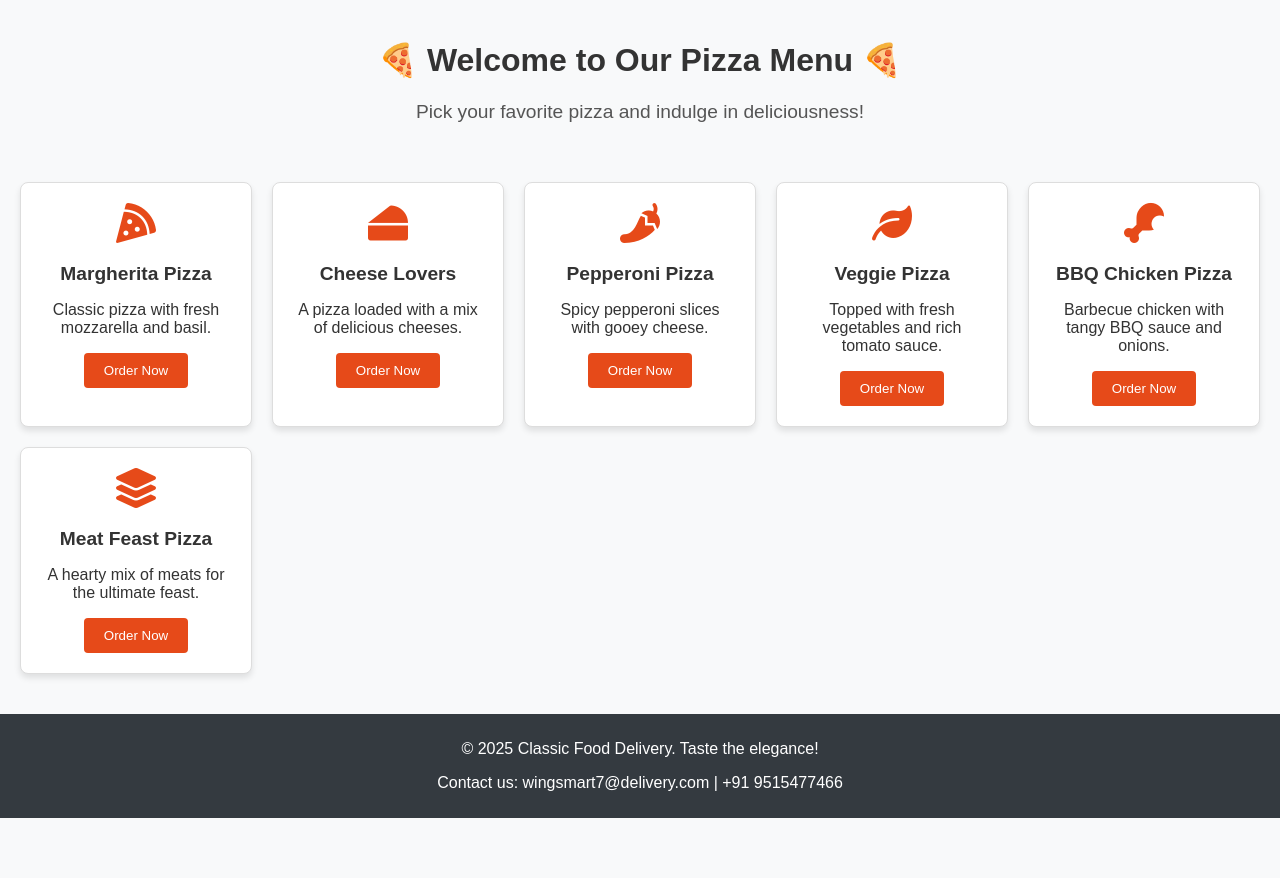
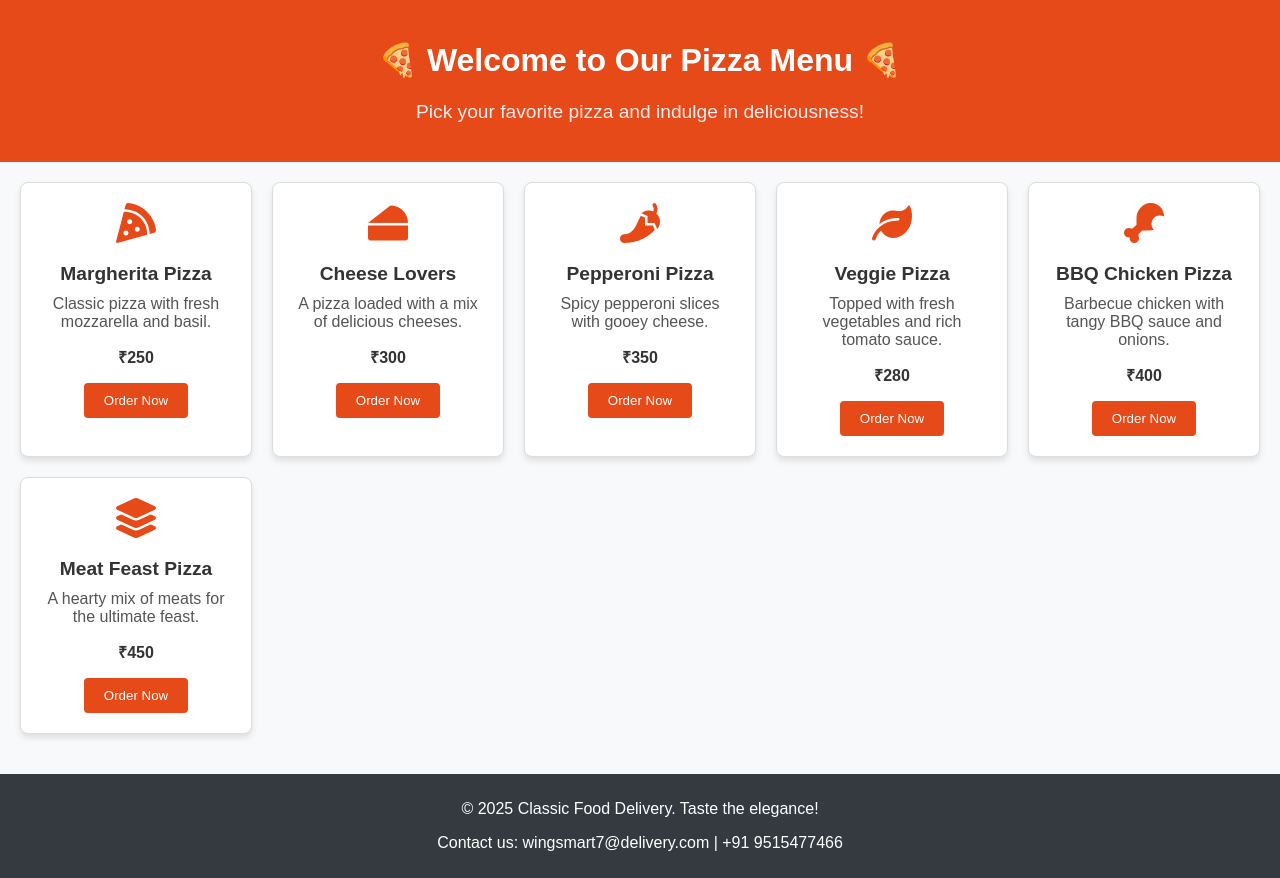
Before and after one commit to Ramnaidunara/online-food, a plain HTML site: page pizza.html in a window 1280 px wide. Before the commit the page ends 818 px from the top, so only its background shows below. Drawn offline with Linux system fonts and the light colour scheme.

Commit message:
chsanges

```diff
--- a/pizza.html
+++ b/pizza.html
@@ -21,13 +21,19 @@
       .header {
         text-align: center;
         padding: 20px;
+        background-color: #e64a19;
+        color: white;
+        position: relative;
       }
       .header h1 {
         font-size: 2em;
       }
       .header p {
         font-size: 1.2em;
-        color: #555;
+        color: #ffebee;
+      }
+      .back-button:hover {
+        background-color: #555;
       }
       .card-container {
         display: grid;
@@ -56,6 +62,14 @@
       .card h3 {
         font-size: 1.2em;
         margin: 10px 0;
+      }
+      .card p {
+        margin: 5px 0 15px;
+        color: #555;
+      }
+      .card .price {
+        font-weight: bold;
+        color: #333;
       }
       .card button {
         background-color: #e64a19;
@@ -88,36 +102,42 @@
         <i class="fas fa-pizza-slice"></i>
         <h3>Margherita Pizza</h3>
         <p>Classic pizza with fresh mozzarella and basil.</p>
+        <p class="price">₹250</p>
         <button>Order Now</button>
       </div>
       <div class="card">
         <i class="fas fa-cheese"></i>
         <h3>Cheese Lovers</h3>
         <p>A pizza loaded with a mix of delicious cheeses.</p>
+        <p class="price">₹300</p>
         <button>Order Now</button>
       </div>
       <div class="card">
         <i class="fas fa-pepper-hot"></i>
         <h3>Pepperoni Pizza</h3>
         <p>Spicy pepperoni slices with gooey cheese.</p>
+        <p class="price">₹350</p>
         <button>Order Now</button>
       </div>
       <div class="card">
         <i class="fas fa-leaf"></i>
         <h3>Veggie Pizza</h3>
         <p>Topped with fresh vegetables and rich tomato sauce.</p>
+        <p class="price">₹280</p>
         <button>Order Now</button>
       </div>
       <div class="card">
         <i class="fas fa-drumstick-bite"></i>
         <h3>BBQ Chicken Pizza</h3>
         <p>Barbecue chicken with tangy BBQ sauce and onions.</p>
+        <p class="price">₹400</p>
         <button>Order Now</button>
       </div>
       <div class="card">
         <i class="fas fa-layer-group"></i>
         <h3>Meat Feast Pizza</h3>
         <p>A hearty mix of meats for the ultimate feast.</p>
+        <p class="price">₹450</p>
         <button>Order Now</button>
       </div>
     </div>
```
Also changed, not shown: burger.html (+3 -3 lines), index.html (+3 -3 lines), payment.html (+1 -1 lines).
